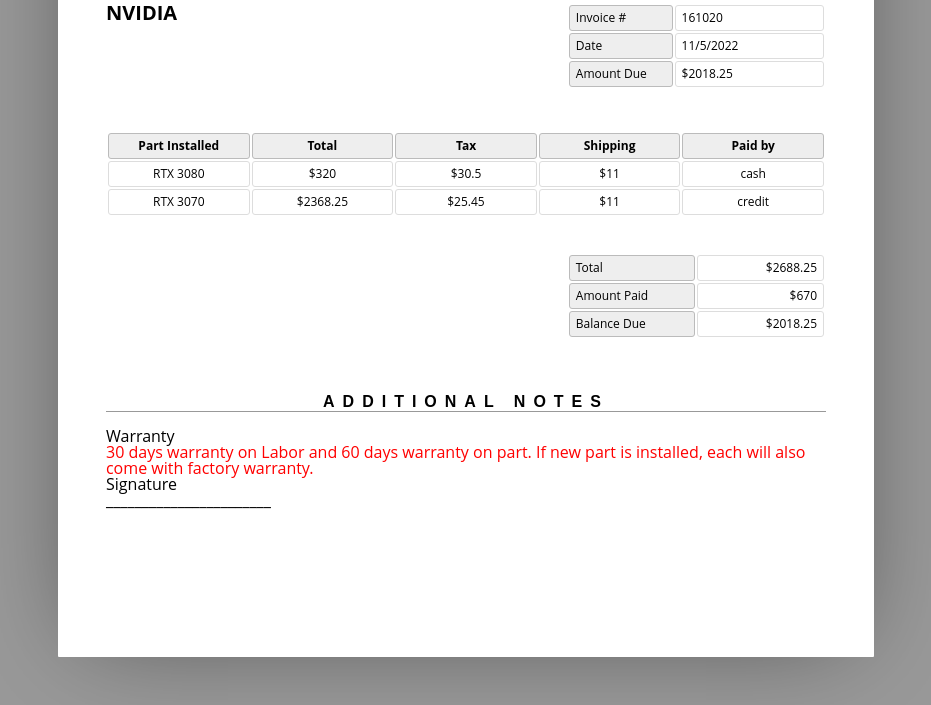
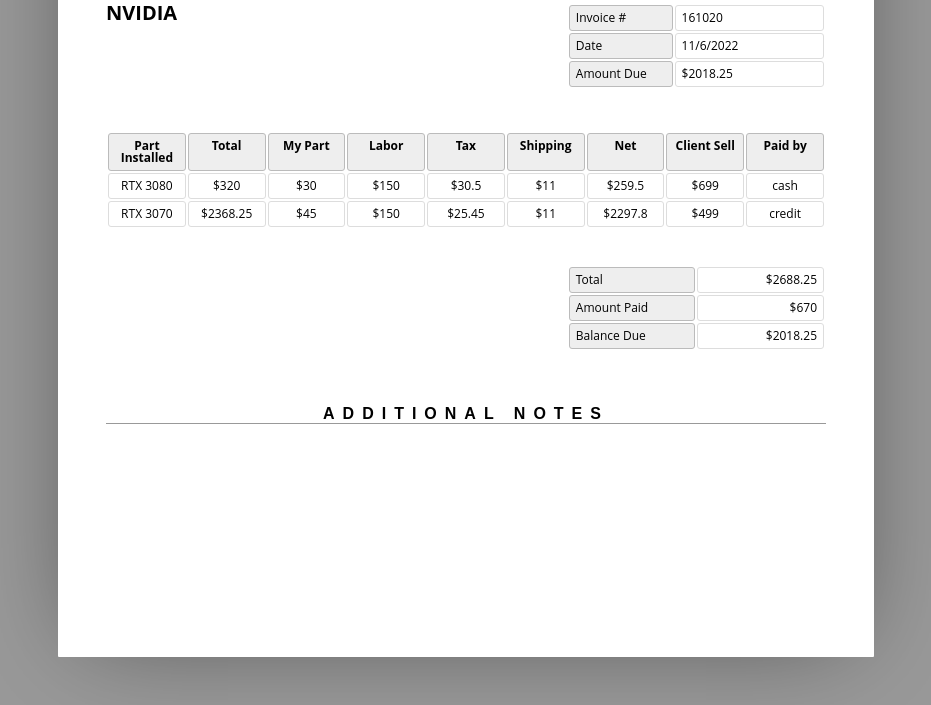
Before and after one commit to KimiNoNawa1610/Royal-Appliance-Services-API, a Flask app: template templates/internal_invoice_out.html in a window 1280 px wide. Shown: the part 447-1152 px from the top of the page, without its empty margins (174-1105 px from the left). Run offline with Flask 2, Linux system fonts and the light colour scheme; the template is opened without the code that fills it, so the values that code supplies are empty; parts of the project's set-up code (start-up, migrations or seed data) failed here and were passed over; some libraries are stand-ins or nearby versions.

Commit message:
update invoice genration

```diff
--- a/app.py
+++ b/app.py
@@ -9,7 +9,7 @@ import psycopg2
 import jwt
 
 app = Flask(__name__)
-cors = CORS(app,support_credentials=True)
+cors = CORS(app, support_credentials=True)
 app.config["CORS_HEADERS"] = 'Content-Type'
 app.config["SECRET_KEY"] = 'ROYALAPPLIANCE2022!'
 
@@ -52,13 +52,14 @@ def generate_internal_invoice():
     if "token" not in request.headers:
             return jsonify("no token in the header")
     else:
-        #print(request.headers["token"])
+        # print(request.headers["token"])
         try:
-            profile = jwt.decode(request.headers["token"], key=app_conf.get("key", "secret_key"), algorithms=["HS256"])
+            profile = jwt.decode(request.headers["token"], key=app_conf.get(
+                "key", "secret_key"), algorithms=["HS256"])
 
             print(profile)
 
-        except (jwt.InvalidTokenError, jwt.ExpiredSignatureError, jwt.DecodeError,json.decoder.JSONDecodeError) as e:
+        except (jwt.InvalidTokenError, jwt.ExpiredSignatureError, jwt.DecodeError, json.decoder.JSONDecodeError) as e:
             return jsonify("Token Error")
 
         if not request.args:
@@ -116,7 +117,8 @@ def generate_internal_invoice():
                         html_string = html_string.replace(
                             "{{phone_number}}", app_conf.get("client_info", "phone"))
 
-                        html_string = html_string.replace("{{date}}", date_string)
+                        html_string = html_string.replace(
+                            "{{date}}", date_string)
 
                         t_string = ""
 
@@ -169,7 +171,24 @@ def generate_internal_invoice():
                         html_string = html_string.replace(
                             "{{invoice_number}}", invoice_number)
 
-                        html_string = html_string.replace("{{note}}", info["note"])
+                        html_string = html_string.replace(
+                            "{{note}}", info["note"])
+
+                    with open("templates\internal_invoice_out.html", "w") as outf:
+
+                        # print("written")
+
+                        outf.write(html_string)
+
+                    save_path1 = f"internal_invoices\invoice_{str(invoice_number)}.pdf"
+
+                    if not os.path.exists(save_path1):
+
+                        with open(save_path1, "w") as outp:
+
+                            # print("written")
+
+                            outp.write(" ")
 
                     # client invoice
 
@@ -194,7 +213,8 @@ def generate_internal_invoice():
                         html_string = html_string.replace(
                             "{{phone_number}}", app_conf.get("client_info", "phone"))
 
-                        html_string = html_string.replace("{{date}}", date_string)
+                        html_string = html_string.replace(
+                            "{{date}}", date_string)
 
                         t_string = ""
 
@@ -240,11 +260,7 @@ def generate_internal_invoice():
 
                     # print(html_string)
 
-                    with open("templates\internal_invoice_out.html", "w") as outf:
 
-                        # print("written")
-
-                        outf.write(html_string)
 
                     with open("templates\client_invoice_out.html", "w") as outf:
 
@@ -252,16 +268,10 @@ def generate_internal_invoice():
 
                         outf.write(html_string)
 
-                    save_path1 = f"internal_invoices\invoice_{str(invoice_number)}.pdf"
+
                     save_path2 = f"client_invoices\invoice_{str(invoice_number)}.pdf"
 
-                    if not os.path.exists(save_path1):
 
-                        with open(save_path1, "w") as outp:
-
-                            # print("written")
-
-                            outp.write(" ")
 
                     if not os.path.exists(save_path2):
 
--- a/templates/internal_invoice_out.html
+++ b/templates/internal_invoice_out.html
@@ -140,7 +140,7 @@ aside h1 { border-color: #999; border-bottom-style: solid; }
 				</tr>
 				<tr>
 					<th><span>Date</span></th>
-					<td><span>11/5/2022</span></td>
+					<td><span>11/6/2022</span></td>
 				</tr>
 				<tr>
 					<th><span>Amount Due</span></th>
@@ -152,24 +152,37 @@ aside h1 { border-color: #999; border-bottom-style: solid; }
 					<tr>
 						<th><span>Part Installed</span></th>
 						<th><span>Total</span></th>
+						<th><span>My Part</span></th>
+						<th><span>Labor</span></th>
 						<th><span>Tax</span></th>
 						<th><span>Shipping</span></th>
+						<th><span>Net</span></th>
+						<th><span>Client Sell</span></th>
 						<th><span>Paid by</span></th>
+
 					</tr>
 				</thead>
 				<tbody>
 					<tr>
     <td style="text-align: center; vertical-align: middle;">RTX 3080</td>
     <td style="text-align: center; vertical-align: middle;">$320</td>
+    <td style="text-align: center; vertical-align: middle;">$30</td>
+    <td style="text-align: center; vertical-align: middle;">$150</td>
     <td style="text-align: center; vertical-align: middle;">$30.5</td>
     <td style="text-align: center; vertical-align: middle;">$11</td>
+    <td style="text-align: center; vertical-align: middle;">$259.5</td>
+    <td style="text-align: center; vertical-align: middle;">$699</td>
     <td style="text-align: center; vertical-align: middle;">cash</td>
 </tr>
 <tr>
     <td style="text-align: center; vertical-align: middle;">RTX 3070</td>
     <td style="text-align: center; vertical-align: middle;">$2368.25</td>
+    <td style="text-align: center; vertical-align: middle;">$45</td>
+    <td style="text-align: center; vertical-align: middle;">$150</td>
     <td style="text-align: center; vertical-align: middle;">$25.45</td>
     <td style="text-align: center; vertical-align: middle;">$11</td>
+    <td style="text-align: center; vertical-align: middle;">$2297.8</td>
+    <td style="text-align: center; vertical-align: middle;">$499</td>
     <td style="text-align: center; vertical-align: middle;">credit</td>
 </tr>
 
@@ -193,11 +206,7 @@ aside h1 { border-color: #999; border-bottom-style: solid; }
 		<aside>
 			<h1><span>Additional Notes</span></h1>
 			<div>
-				<h3>Warranty</h3>
-				<p style="color:red;">30 days warranty on Labor and 60 days warranty on part. If new part is installed, each will also come with factory warranty.</p>
-				<hr>
-				<h3>Signature</h3>
-				<p>_______________________</p>
+				<p></p>
 			</div>
 		</aside>
 	</body>
```
Also changed, not shown: templates/client_invoice_out.html (+15 -3 lines), 2 other files.
